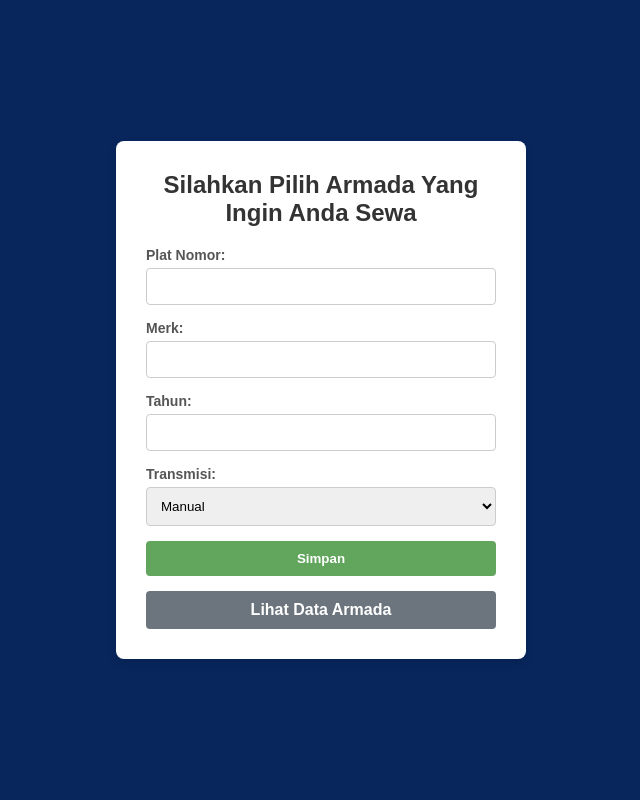
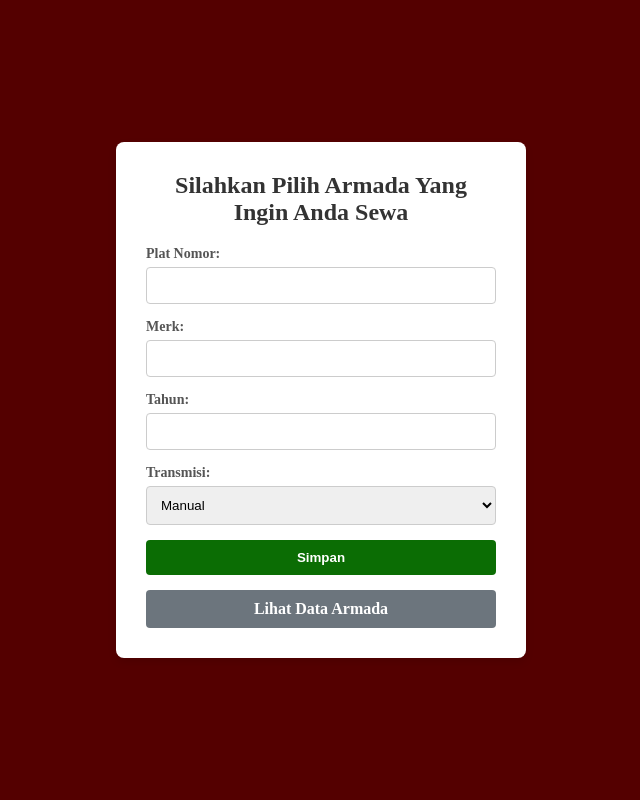
Before and after one commit to daffadwi-spec/49-02_Tim_05_SistemRentalMobil, a PHP site: page / in a window 1280 px wide. Shown: the whole page, without its empty margins (319-959 px from the left). Run offline with PHP 8.4, Linux system fonts and the light colour scheme.

Commit message:
backgorund, font, warna tombol

```diff
--- a/style.css
+++ b/style.css
@@ -1,6 +1,6 @@
 body {
-    background-color: rgb(8, 38, 92);
-    font-family: Arial, 'Times New Roman', Times, serif;
+    background-color: rgb(84, 0, 0);
+    font-family:"Times New Roman", Times, serif;
     margin: 0;
     min-height: 100vh;
     display: flex;
@@ -60,11 +60,11 @@ select {
     margin-top: 10px;
 }
 .btn-primary {
-    background-color: rgb(98, 165, 93);
+    background-color: rgb(11, 109, 4);
     color: white;
 }
 .btn-primary:hover {
-    background-color: #53ce7c;
+    background-color: #0113da;
 }
 .btn-secondary {
     background-color: #6c757d;
@@ -87,7 +87,7 @@ th, td {
     text-align: left;
 }
 th {
-    background-color: rgb(4, 51, 239);
+    background-color: rgb(26, 8, 225);
     color: white;
 }
 .btn-aksi {
```
